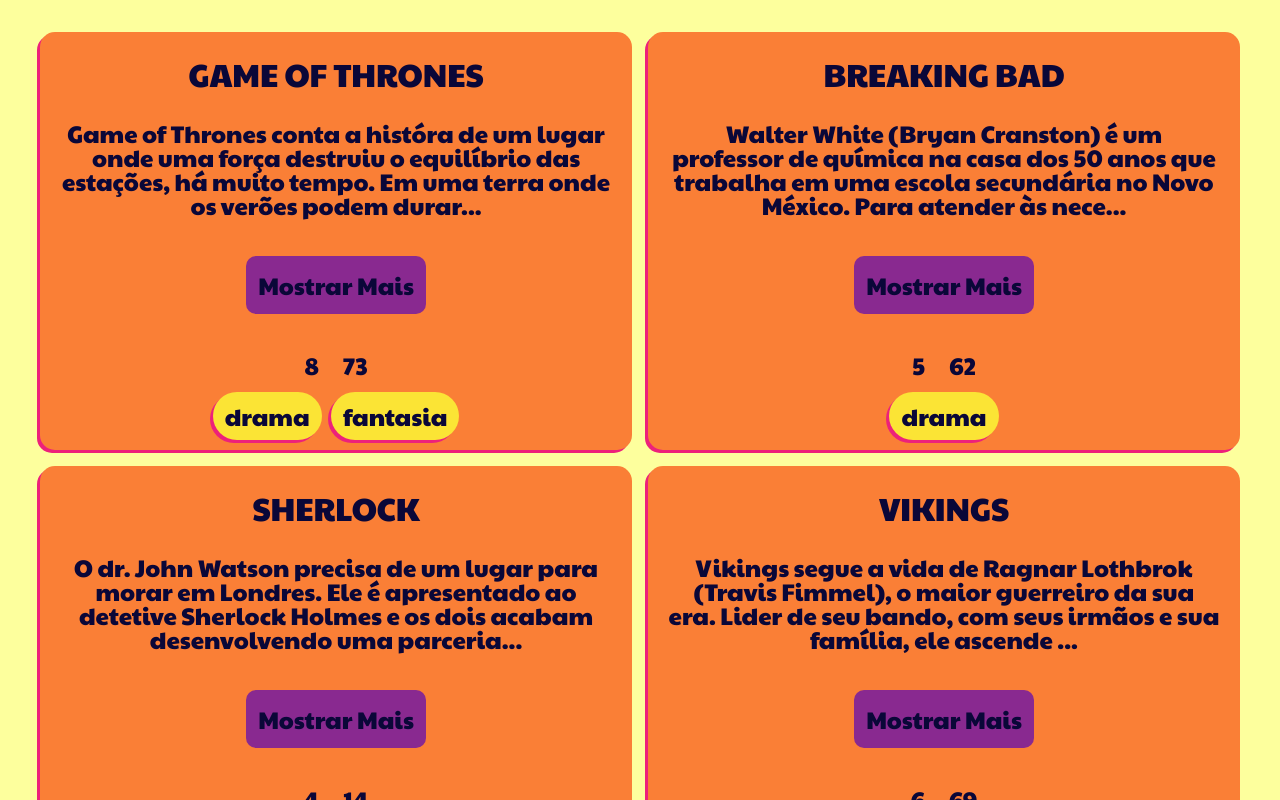
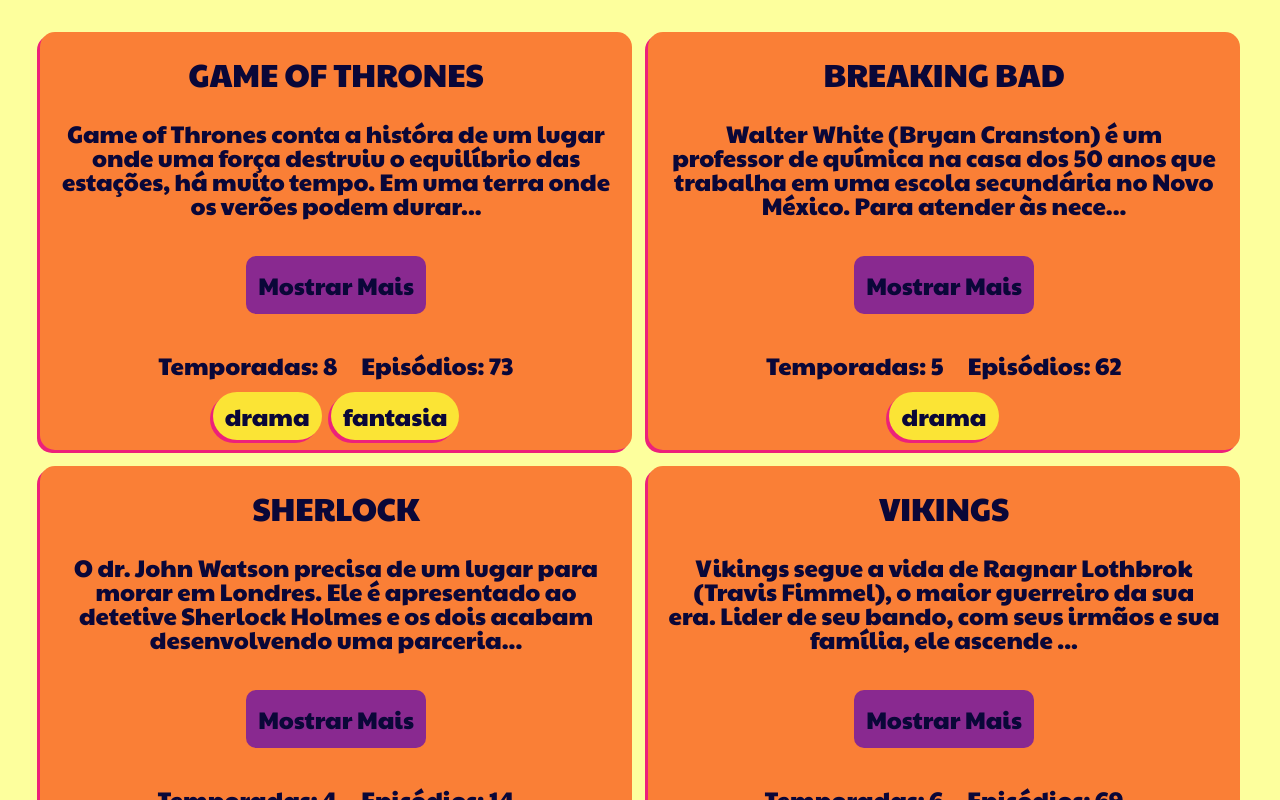
Before and after one commit to Pololokka/desafio-series, a React (Vite) app: page / in a window 1280 px wide. Shown: the top 800 px of the page. Built offline with nearby package versions, Linux system fonts and the light colour scheme.

Commit message:
:lipstick: feat: melhorias na interface do usuário

```diff
--- a/src/Components/Card/Index.jsx
+++ b/src/Components/Card/Index.jsx
@@ -21,8 +21,8 @@
         onClick={() => setShowText(!showText)}
       />
       <div>
-        <span className="texto">{season}</span>
-        <span className="texto">{episodes}</span>
+        <span className="texto">Temporadas: {season}</span>
+        <span className="texto">Episódios: {episodes}</span>
       </div>
       <div>
         {genre1 !== undefined && (
```
